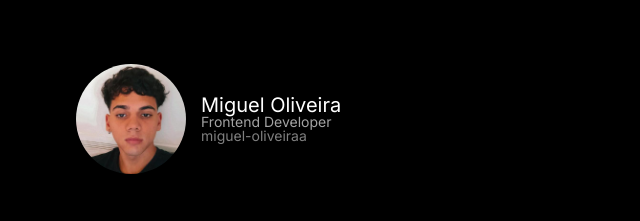
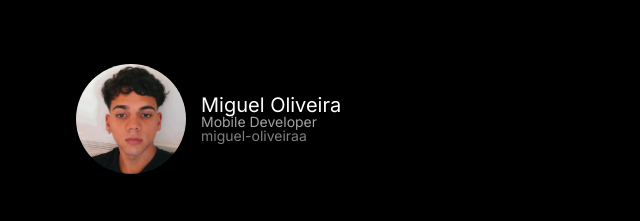
Before and after one commit to Miguel-Oliveiraa/portfolio, a plain HTML site: page index.html in a window 1280 px wide. Shown: the top 221 px of the page, 314-954 px from the left. Drawn offline with Linux system fonts and the light colour scheme.

```diff
--- a/index.html
+++ b/index.html
@@ -20,7 +20,7 @@
         <img src="./images/perfil.png" alt="foto-perfil" class="foto-perfil" />
         <div class="textosPrincipais">
           <h1 class="title">Miguel Oliveira</h1>
-          <p class="subTitle">Frontend Developer</p>
+          <p class="subTitle">Mobile Developer</p>
           <h4>
             <a href="https://github.com/miguel-oliveiraa" target="_blank"
               >miguel-oliveiraa</a
```
